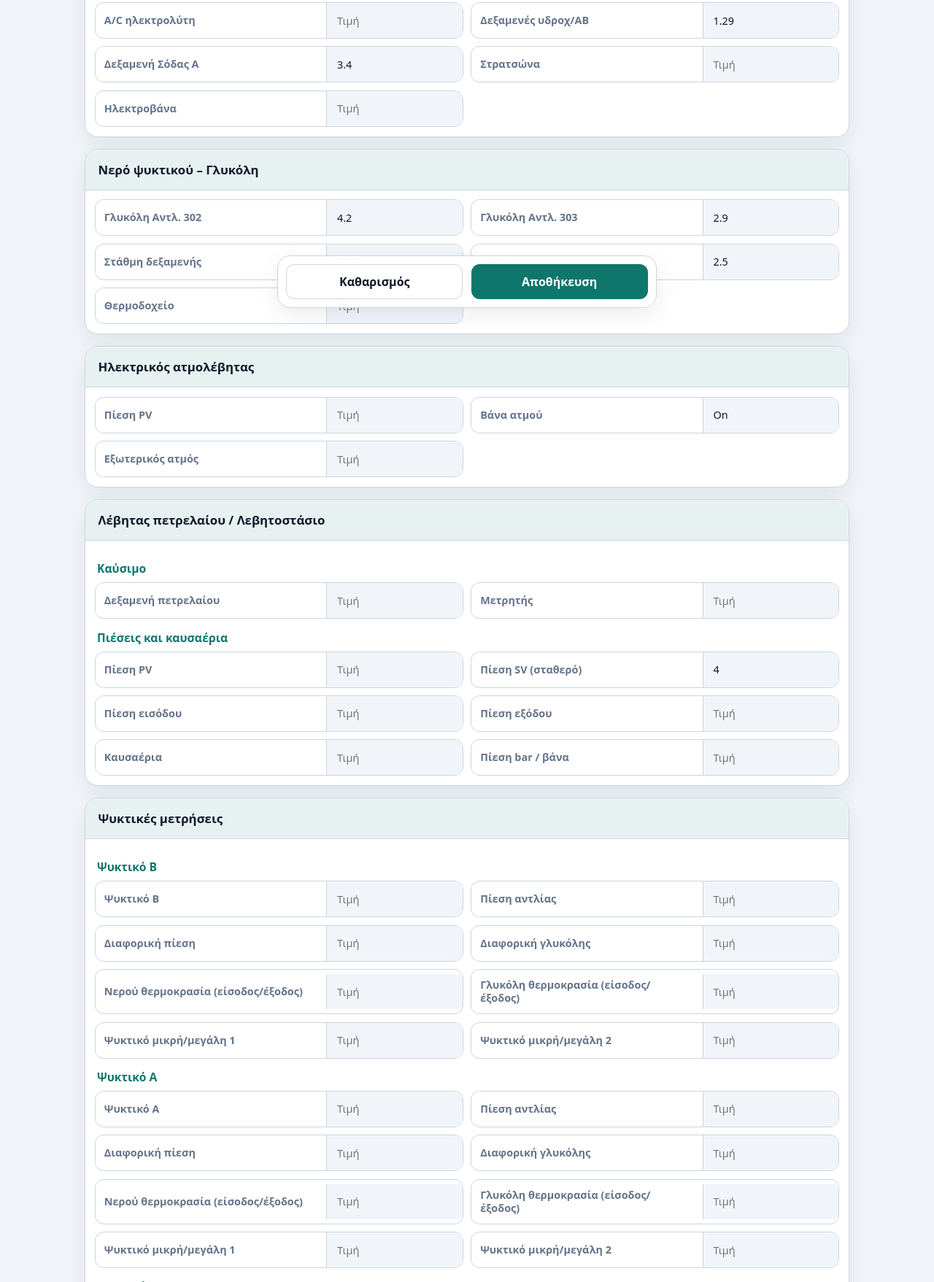
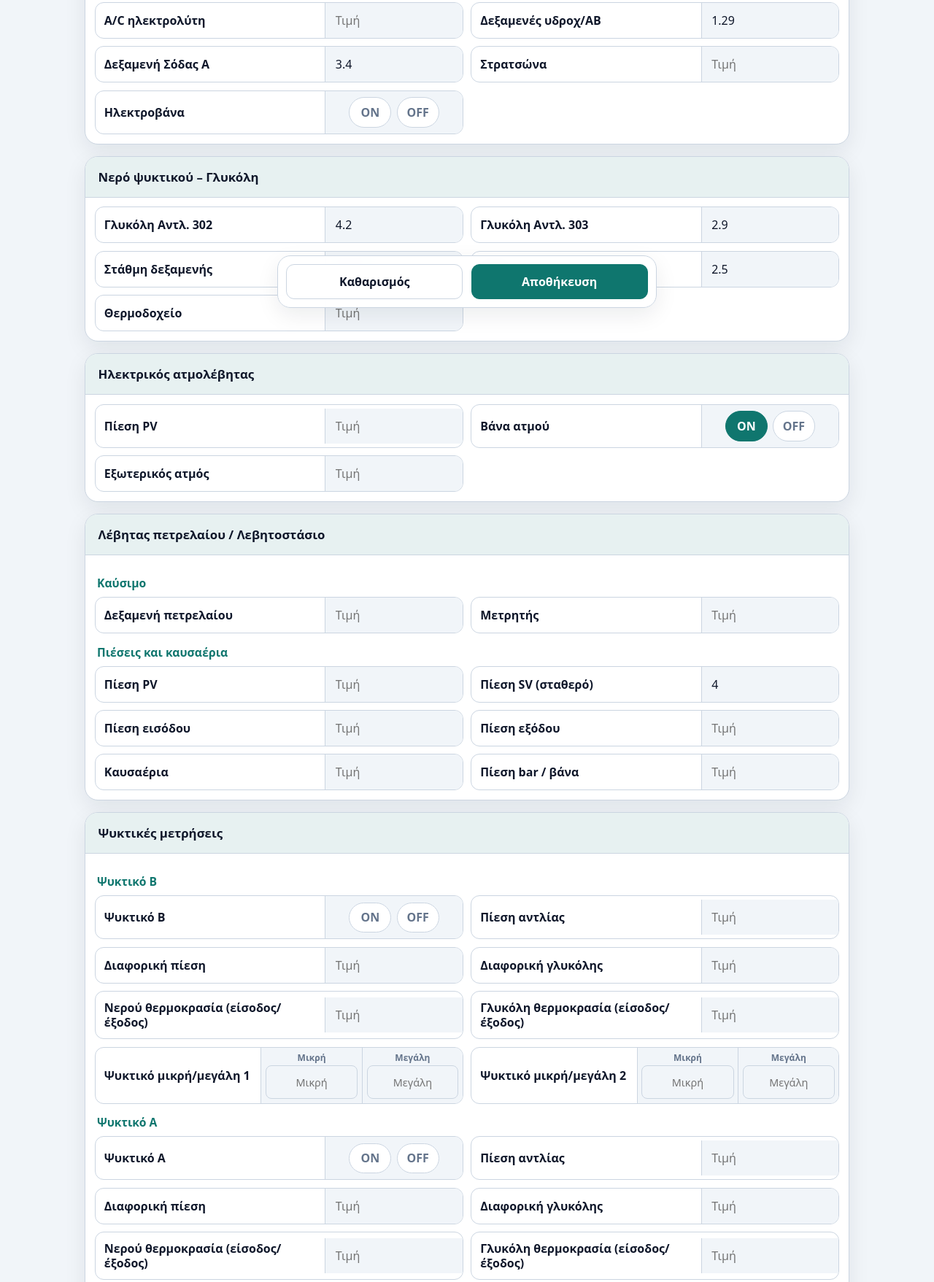
Before and after one commit to davidoukos1994/Pre-Tekmon, a plain HTML site: page index.html in a window 1280 px wide. Shown: the part 366-2123 px from the top of the page at 73% size. Drawn offline with Linux system fonts and the light colour scheme.

Commit message:
Add files via upload

```diff
--- a/app.js
+++ b/app.js
@@ -67,6 +67,19 @@ const defaults = {
   'UF στάθμη': '3.21'
 };
 
+const toggleFields = new Set([
+  'Ηλεκτροβάνα', 'Βάνα ατμού', 'Αντλία P800-18', 'Αντλία P800-19',
+  'Ψυκτικό Α', 'Ψυκτικό Β', 'Ψυκτικό C'
+]);
+
+function isSplitField(field) {
+  return field.startsWith('Ψυκτικό μικρή/μεγάλη');
+}
+
+function splitKey(section, group, field, side) {
+  return `${keyFor(section, group, field)}|||${side}`;
+}
+
 const root = document.getElementById('sectionsRoot');
 const form = document.getElementById('measurementsForm');
 const dateInput = document.getElementById('entryDate');
@@ -98,12 +111,38 @@ function renderForm() {
       const grid = document.createElement('div');
       grid.className = 'measurement-grid';
       group.fields.forEach(field => {
-        const row = document.createElement('label');
+        const row = document.createElement('div');
         row.className = 'measurement-row';
         const key = keyFor(section.title, group.title, field);
         const initial = defaults[field] || '';
-        row.innerHTML = `<span class="measurement-label">${escapeHtml(field)}</span>
-          <input class="measurement-input" data-key="${escapeAttr(key)}" type="text" value="${escapeAttr(initial)}" placeholder="Τιμή" />`;
+
+        if (toggleFields.has(field)) {
+          row.innerHTML = `<span class="measurement-label">${escapeHtml(field)}</span>
+            <div class="toggle-wrap">
+              <input class="measurement-input toggle-value" data-key="${escapeAttr(key)}" type="hidden" value="${escapeAttr(initial)}" />
+              <button type="button" class="toggle-btn" data-value="On">ON</button>
+              <button type="button" class="toggle-btn" data-value="Off">OFF</button>
+            </div>`;
+          const hidden = row.querySelector('.toggle-value');
+          const buttons = row.querySelectorAll('.toggle-btn');
+          const updateToggle = value => {
+            hidden.value = value;
+            buttons.forEach(button => button.classList.toggle('active', button.dataset.value === value));
+          };
+          buttons.forEach(button => button.addEventListener('click', () => updateToggle(button.dataset.value)));
+          if (initial) updateToggle(initial.toLowerCase() === 'off' ? 'Off' : 'On');
+        } else if (isSplitField(field)) {
+          row.classList.add('split-row');
+          row.innerHTML = `<span class="measurement-label">${escapeHtml(field)}</span>
+            <div class="split-inputs">
+              <label><small>Μικρή</small><input class="measurement-input" data-key="${escapeAttr(splitKey(section.title, group.title, field, 'Μικρή'))}" type="text" inputmode="decimal" placeholder="Μικρή" /></label>
+              <label><small>Μεγάλη</small><input class="measurement-input" data-key="${escapeAttr(splitKey(section.title, group.title, field, 'Μεγάλη'))}" type="text" inputmode="decimal" placeholder="Μεγάλη" /></label>
+            </div>`;
+        } else {
+          const suffix = field === 'Capacity' ? '<span class="input-suffix">%</span>' : '';
+          row.innerHTML = `<span class="measurement-label">${escapeHtml(field)}</span>
+            <div class="input-with-suffix"><input class="measurement-input" data-key="${escapeAttr(key)}" type="text" value="${escapeAttr(initial)}" placeholder="Τιμή" inputmode="decimal" />${suffix}</div>`;
+        }
         grid.appendChild(row);
       });
       body.appendChild(grid);
@@ -192,7 +231,15 @@ function historyHtml(entry) {
   sections.forEach(section => {
     const rows = [];
     section.groups.forEach(group => group.fields.forEach(field => {
-      const value = entry.values[keyFor(section.title, group.title, field)] || '';
+      let value = '';
+      if (isSplitField(field)) {
+        const small = entry.values[splitKey(section.title, group.title, field, 'Μικρή')] || '';
+        const large = entry.values[splitKey(section.title, group.title, field, 'Μεγάλη')] || '';
+        if (small || large) value = `Μικρή: ${small || '—'} / Μεγάλη: ${large || '—'}`;
+      } else {
+        value = entry.values[keyFor(section.title, group.title, field)] || '';
+        if (field === 'Capacity' && value) value = `${value}%`;
+      }
       if (value) rows.push(`<tr><td>${escapeHtml(group.title ? `${group.title} – ${field}` : field)}</td><td>${escapeHtml(value)}</td></tr>`);
     }));
     if (rows.length) html += `<section class="history-section"><h4>${escapeHtml(section.title)}</h4><table class="history-table">${rows.join('')}</table></section>`;
@@ -209,6 +256,10 @@ function loadEntry(id) {
   operatorInput.value = entry.operator || '';
   notesInput.value = entry.notes || '';
   document.querySelectorAll('.measurement-input').forEach(input => { input.value = entry.values[input.dataset.key] || ''; });
+  document.querySelectorAll('.toggle-wrap').forEach(wrap => {
+    const hidden = wrap.querySelector('.toggle-value');
+    wrap.querySelectorAll('.toggle-btn').forEach(button => button.classList.toggle('active', button.dataset.value === hidden.value));
+  });
   editingId = id;
   document.getElementById('saveBtn').textContent = 'Ενημέρωση';
   switchView('formView');
--- a/styles.css
+++ b/styles.css
@@ -167,3 +167,63 @@ summary { cursor: pointer; color: var(--primary); font-weight: 700; }
   .history-item.printing .history-details { display: grid; }
   .container { width: 100%; padding: 0; }
 }
+
+/* Ειδικά πεδία λειτουργίας και διπλών τιμών */
+.toggle-wrap {
+  min-height: 58px;
+  display: flex;
+  align-items: center;
+  justify-content: center;
+  gap: .45rem;
+  padding: .45rem;
+  border-left: 1px solid var(--border);
+  background: var(--bg);
+}
+.toggle-btn {
+  border: 1px solid var(--border);
+  border-radius: 999px;
+  background: var(--card);
+  color: var(--muted);
+  font-weight: 800;
+  padding: .55rem .8rem;
+  min-width: 58px;
+}
+.toggle-btn.active {
+  color: white;
+  background: var(--primary);
+  border-color: var(--primary);
+}
+.toggle-value { display: none; }
+.input-with-suffix { position: relative; min-width: 0; }
+.input-with-suffix .measurement-input { padding-right: 2.2rem; }
+.input-suffix {
+  position: absolute;
+  right: .8rem;
+  top: 50%;
+  transform: translateY(-50%);
+  color: var(--muted);
+  font-weight: 800;
+  pointer-events: none;
+}
+.split-row { grid-template-columns: minmax(0, .9fr) minmax(190px, 1.1fr); }
+.split-inputs {
+  display: grid;
+  grid-template-columns: 1fr 1fr;
+  border-left: 1px solid var(--border);
+  background: var(--bg);
+}
+.split-inputs label { gap: .15rem; padding: .35rem; }
+.split-inputs label + label { border-left: 1px solid var(--border); }
+.split-inputs small { text-align: center; color: var(--muted); font-weight: 750; }
+.split-inputs .measurement-input {
+  border: 1px solid var(--border);
+  border-radius: 8px;
+  min-height: 42px;
+  text-align: center;
+}
+
+@media (max-width: 520px) {
+  .split-row { grid-template-columns: 1fr; }
+  .split-inputs { border-left: 0; border-top: 1px solid var(--border); }
+  .toggle-wrap { border-left: 1px solid var(--border); }
+}
--- a/sw.js
+++ b/sw.js
@@ -1,4 +1,4 @@
-const CACHE = 'pre-tekmon-v1';
+const CACHE = 'pre-tekmon-v2';
 const ASSETS = ['./', './index.html', './styles.css', './app.js', './manifest.webmanifest'];
 self.addEventListener('install', event => event.waitUntil(caches.open(CACHE).then(cache => cache.addAll(ASSETS))));
 self.addEventListener('activate', event => event.waitUntil(caches.keys().then(keys => Promise.all(keys.filter(k => k !== CACHE).map(k => caches.delete(k))))));
```
